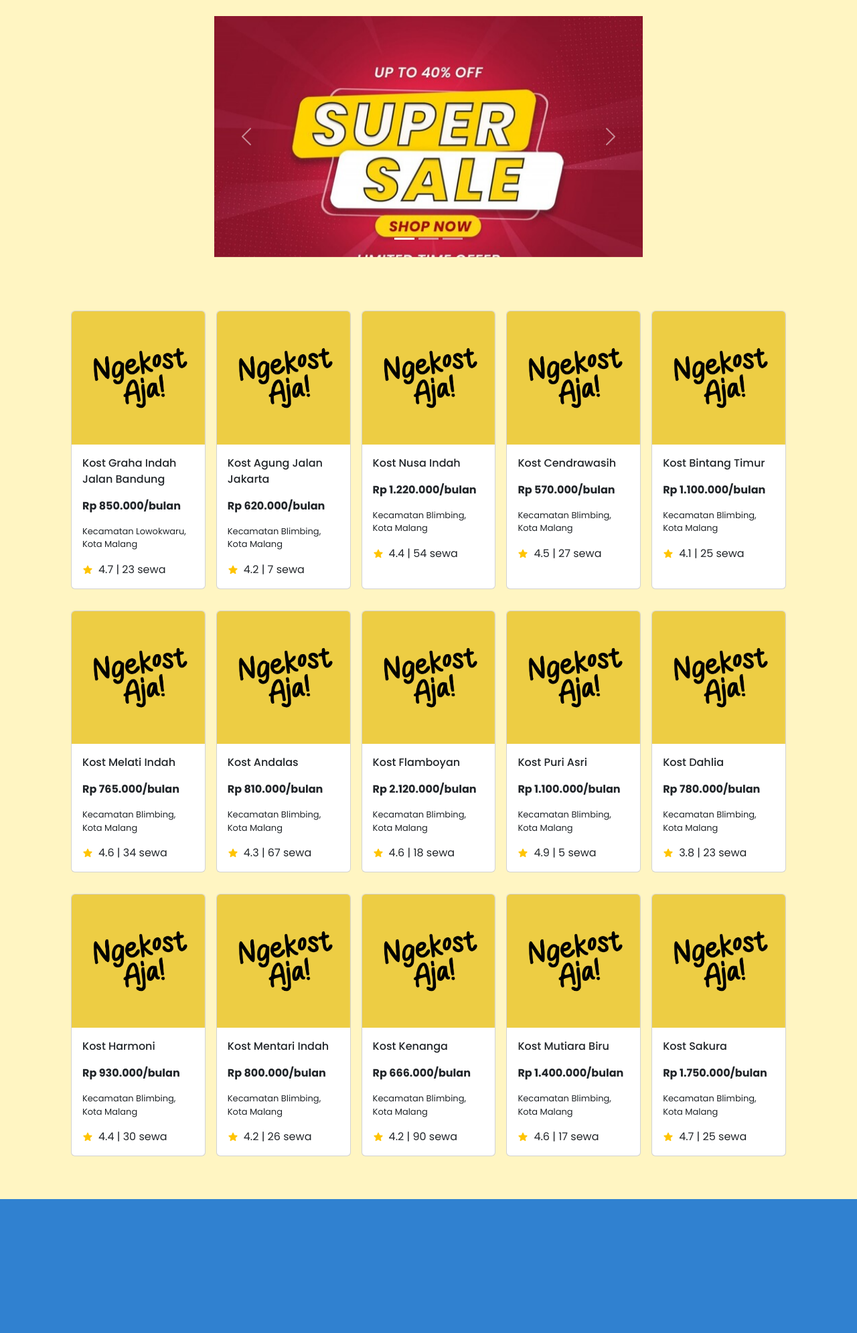
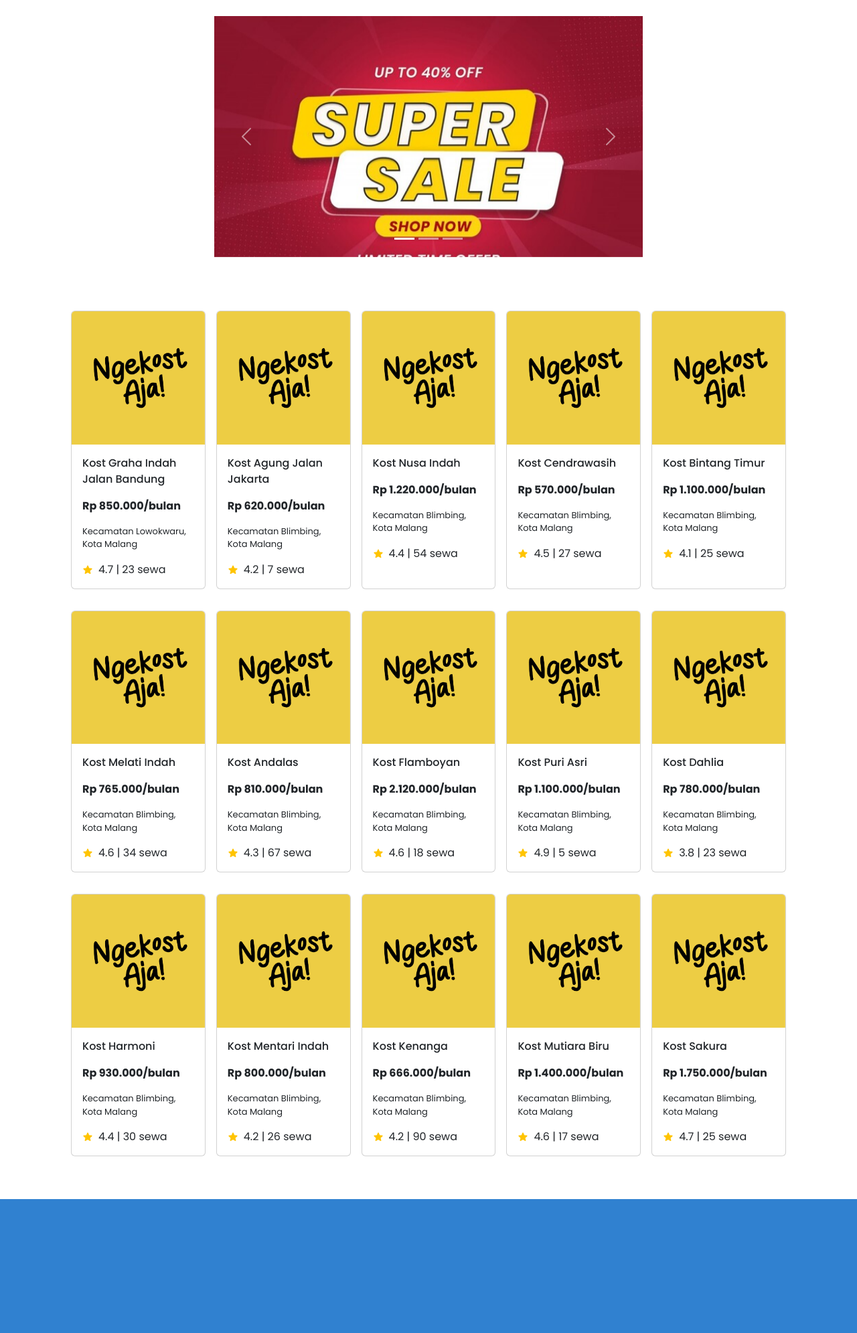
Before and after one commit to ngekost-aja/Ngekost-Aja, a PHP site: page /main.html in a window 1280 px wide. Shown: the part 56-2047 px from the top of the page at 67% size. Run offline with PHP 8.4, Linux system fonts and the light colour scheme.

Commit message:
fix: set default background color to white for all html pages

```diff
--- a/assets/css/detail-kos-style.css
+++ b/assets/css/detail-kos-style.css
@@ -1,5 +1,5 @@
 body {
-    background-color: #FFF5C2;
+    background-color: white;
     height: 1000px;
     font-family: 'Poppins', sans-serif;
 }
--- a/assets/css/main-style.css
+++ b/assets/css/main-style.css
@@ -1,5 +1,5 @@
 body {
-    background-color: #FFF5C2;
+    background-color: white;
     height: 1000px;
     font-family: 'Poppins', sans-serif;
 }
--- a/assets/css/pembayaran-style.css
+++ b/assets/css/pembayaran-style.css
@@ -1,5 +1,5 @@
 body {
-    background-color: #FFF5C2;
+    background-color: white;
     font-family: 'Poppins', sans-serif;
 }
 
```
